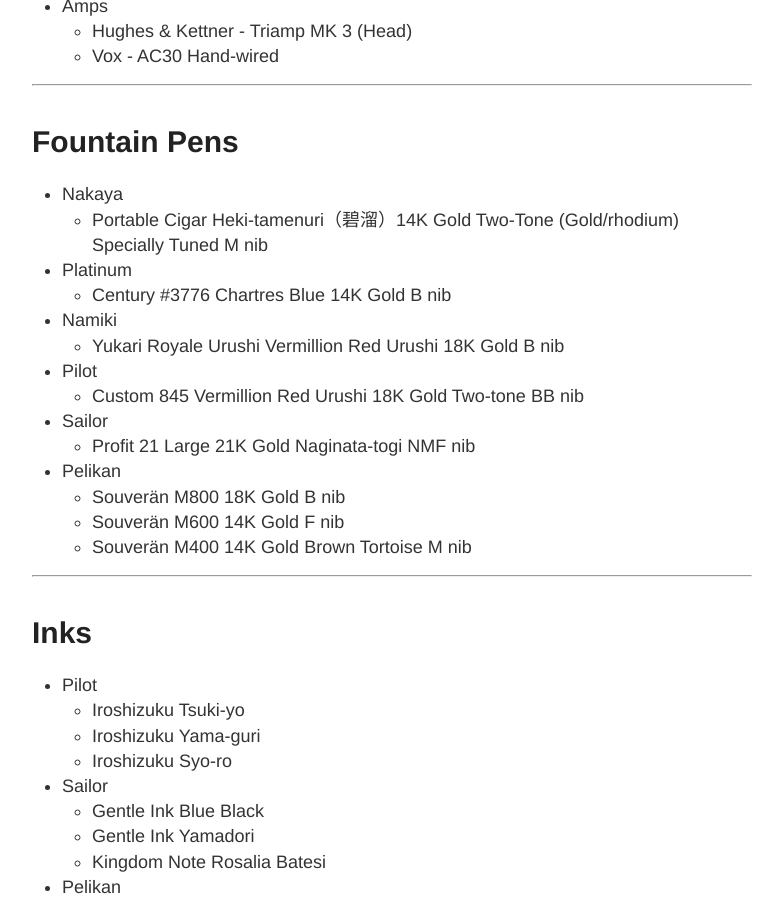
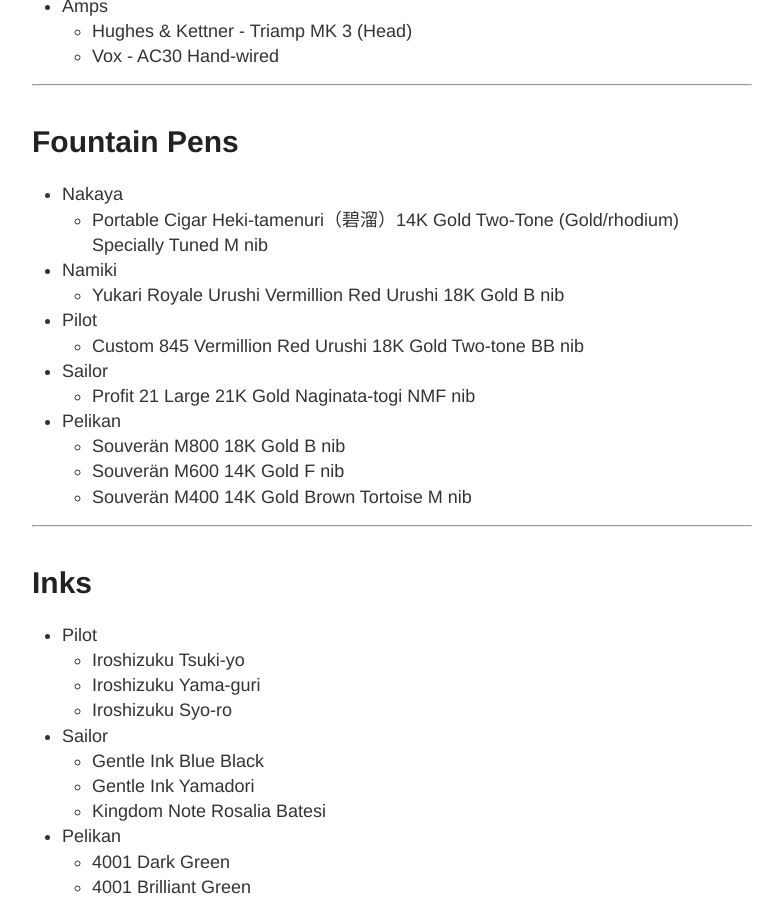
Before and after one commit to TangoEnSkai/tangoenskai.github.io, a Jekyll site: the page built from personal.md, in a window 1280 px wide and 900 px high, scrolled down 805 px. Shown: the whole window, without its empty margins (248-1031 px from the left). Built offline with Jekyll 4.4.1, drawn with Linux system fonts in a browser that asks for light colours.

Commit message:
Delete Platinum fountain pen

```diff
--- a/personal.md
+++ b/personal.md
@@ -38,8 +38,6 @@
 
 * Nakaya
   * Portable Cigar Heki-tamenuri（碧溜）14K Gold Two-Tone (Gold/rhodium) Specially Tuned M nib
-* Platinum
-  * Century #3776 Chartres Blue 14K Gold B nib
 * Namiki
   * Yukari Royale Urushi Vermillion Red Urushi 18K Gold B nib
 * Pilot
```
